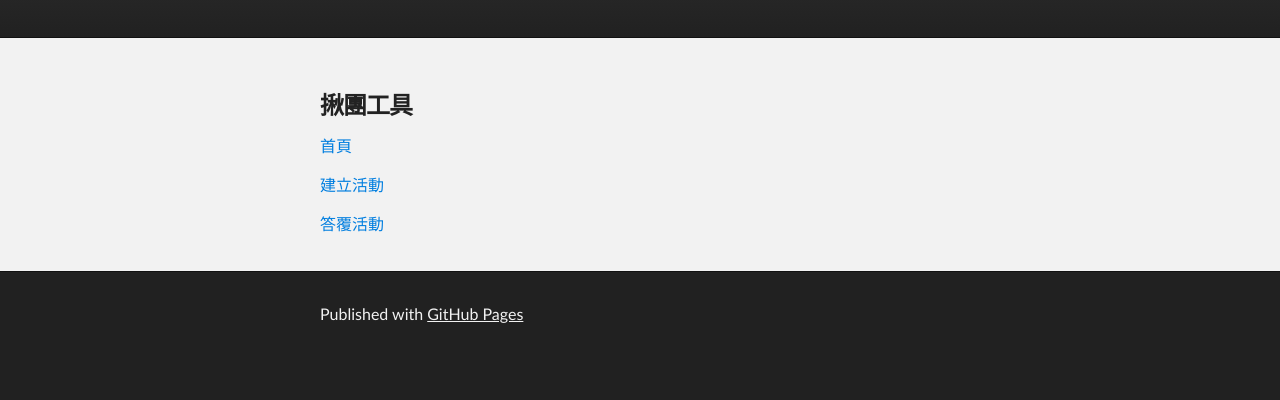
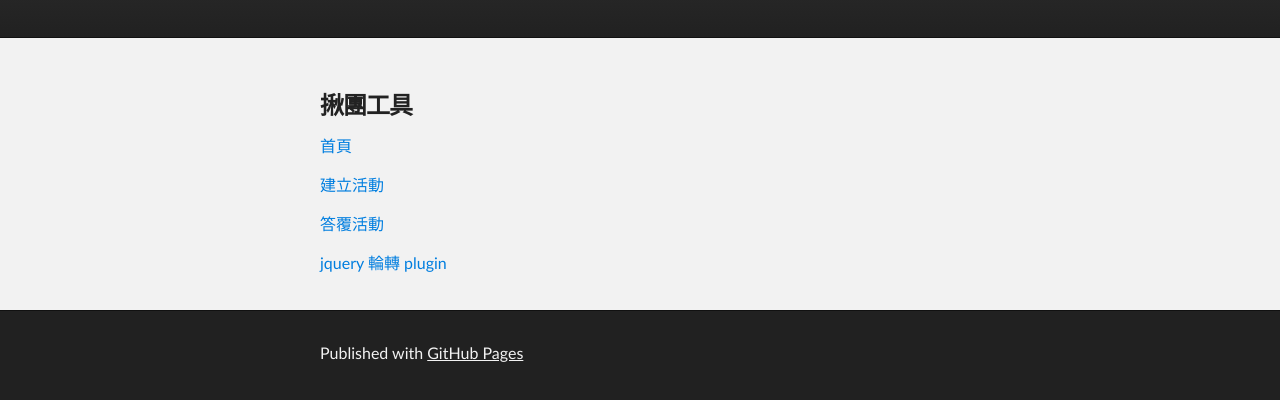
Before and after one commit to howtomakeaturn/poopoo888888.github.io, a plain HTML site: page index.html in a window 1280 px wide. Shown: the part 136-536 px from the top of the page. Drawn offline with Linux system fonts and the light colour scheme.

Commit message:
add lunzhuan

```diff
--- a/index.html
+++ b/index.html
@@ -31,6 +31,7 @@
           <p><a href='jojo/index.html'>首頁</a></p>
           <p><a href='jojo/create.html'>建立活動</a></p>
           <p><a href='jojo/reply.html'>答覆活動</a></p>
+          <p><a href='lunZhuan/index.html'>jquery 輪轉 plugin</a></p>
       </section>
     </div>
 
```
